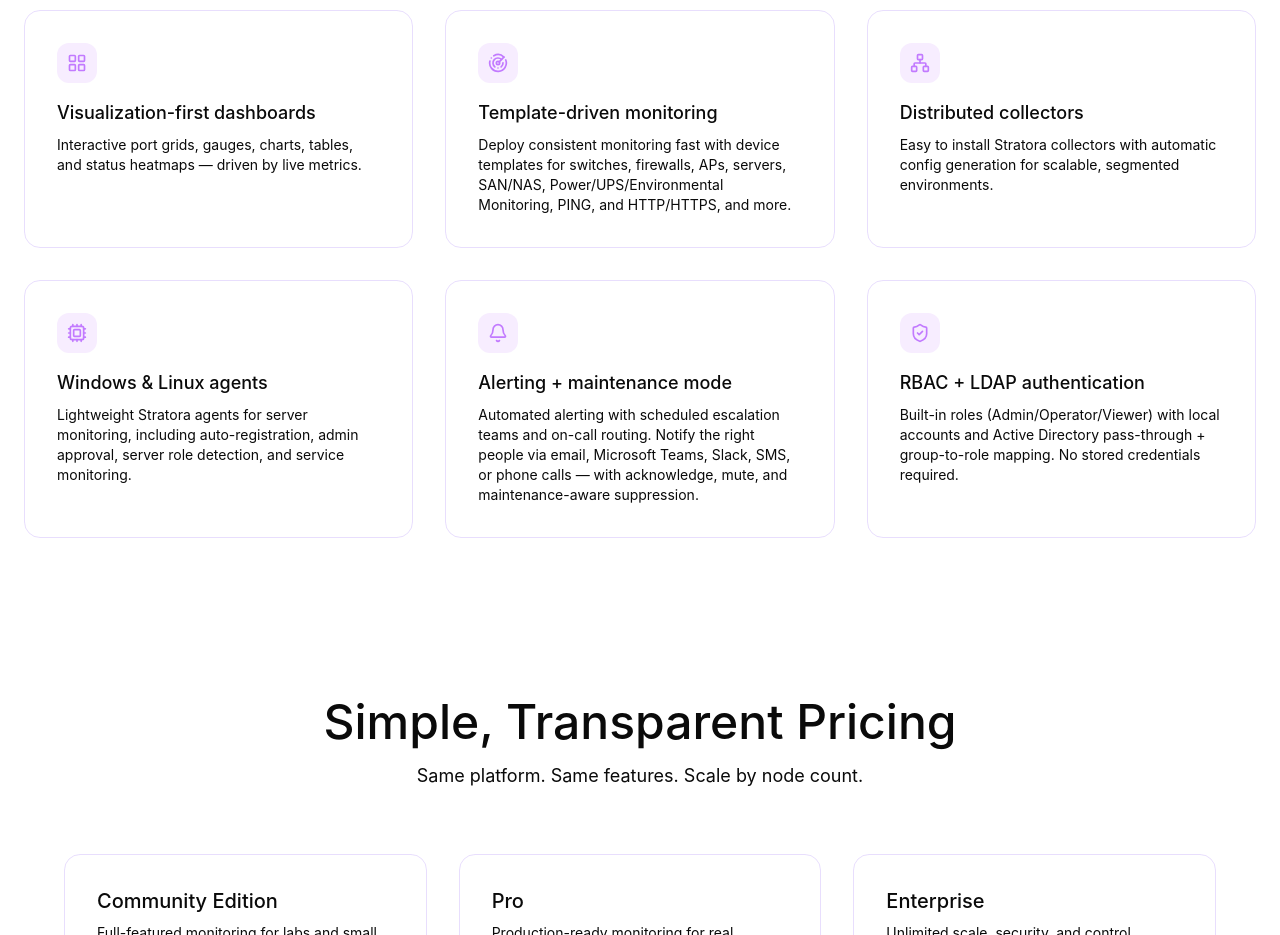
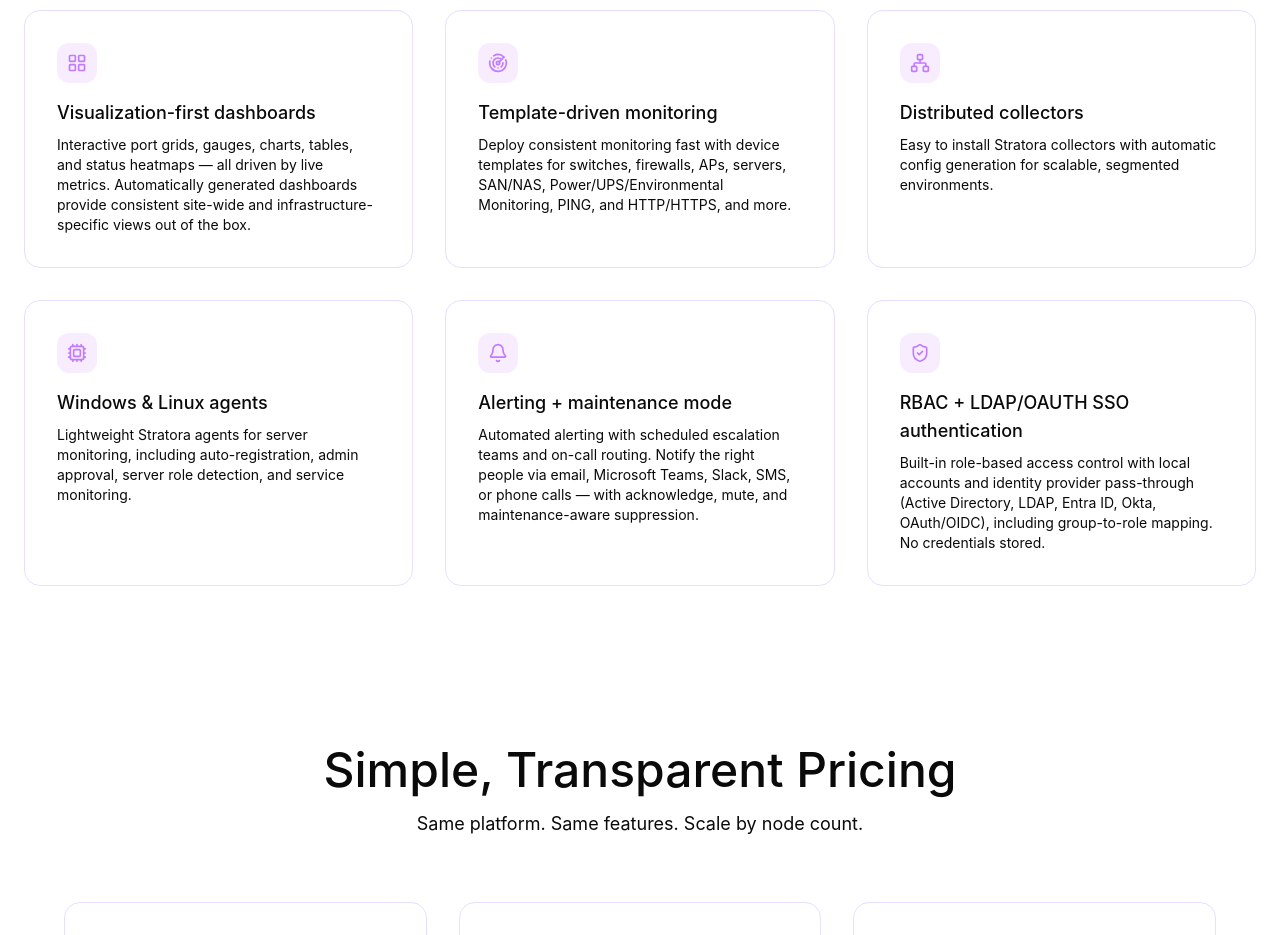
Before and after one commit to DJzmoot/stratora.io, a React (Vite) app: page / in a window 1280 px wide. Shown: the part 1680-2615 px from the top of the page. Built offline with nearby package versions, Linux system fonts and the light colour scheme.

Commit message:
Update features.tsx

```diff
--- a/src/app/components/features.tsx
+++ b/src/app/components/features.tsx
@@ -14,7 +14,7 @@ export function Features() {
       icon: LayoutGrid,
       title: "Visualization-first dashboards",
       description:
-        "Interactive port grids, gauges, charts, tables, and status heatmaps — driven by live metrics.",
+        "Interactive port grids, gauges, charts, tables, and status heatmaps — all driven by live metrics. Automatically generated dashboards provide consistent site-wide and infrastructure-specific views out of the box.",
     },
     {
       icon: Radar,
@@ -42,9 +42,9 @@ export function Features() {
     },
     {
       icon: ShieldCheck,
-      title: "RBAC + LDAP authentication",
+      title: "RBAC + LDAP/OAUTH SSO authentication",
       description:
-        "Built-in roles (Admin/Operator/Viewer) with local accounts and Active Directory pass-through + group-to-role mapping. No stored credentials required.",
+        "Built-in role-based access control with local accounts and identity provider pass-through (Active Directory, LDAP, Entra ID, Okta, OAuth/OIDC), including group-to-role mapping. No credentials stored.",
     },
   ];
 
```
